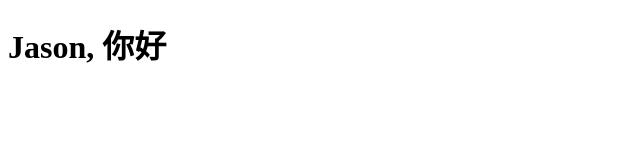
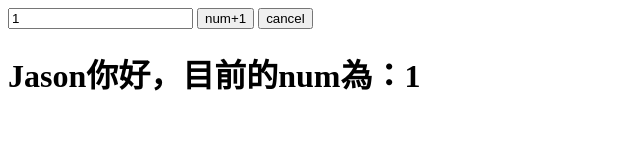
Before and after one commit to ya850805/vue2, a website: page index.html in a window 1280 px wide. Shown: the whole page, without its empty margins (0-640 px from the left). Drawn offline with nearby package versions, Linux system fonts and the light colour scheme.

Commit message:
Add data-binding and practice vue methods

```diff
--- a/index.html
+++ b/index.html
@@ -8,7 +8,10 @@
 </head>
 <body>
     <div id="app">
-        <h1>{{name}}, 你好</h1>
+        <input tpye="text" v-model="num">
+        <button v-on:click="num++">num+1</button>
+        <button v-on:click="cancel">cancel</button>
+        <h1>{{name}}你好，目前的num為：{{num}}</h1>
     </div>
 
     <script src="./node_modules/vue/dist/vue.js"></script>
@@ -16,7 +19,13 @@
         let vm = new Vue({
             el: "#app",
             data: {
-                name: "Jason"
+                name: "Jason",
+                num: 1
+            },
+            methods:{
+                cancel() {
+                    this.num--;
+                }
             }
         });
     </script>
```
